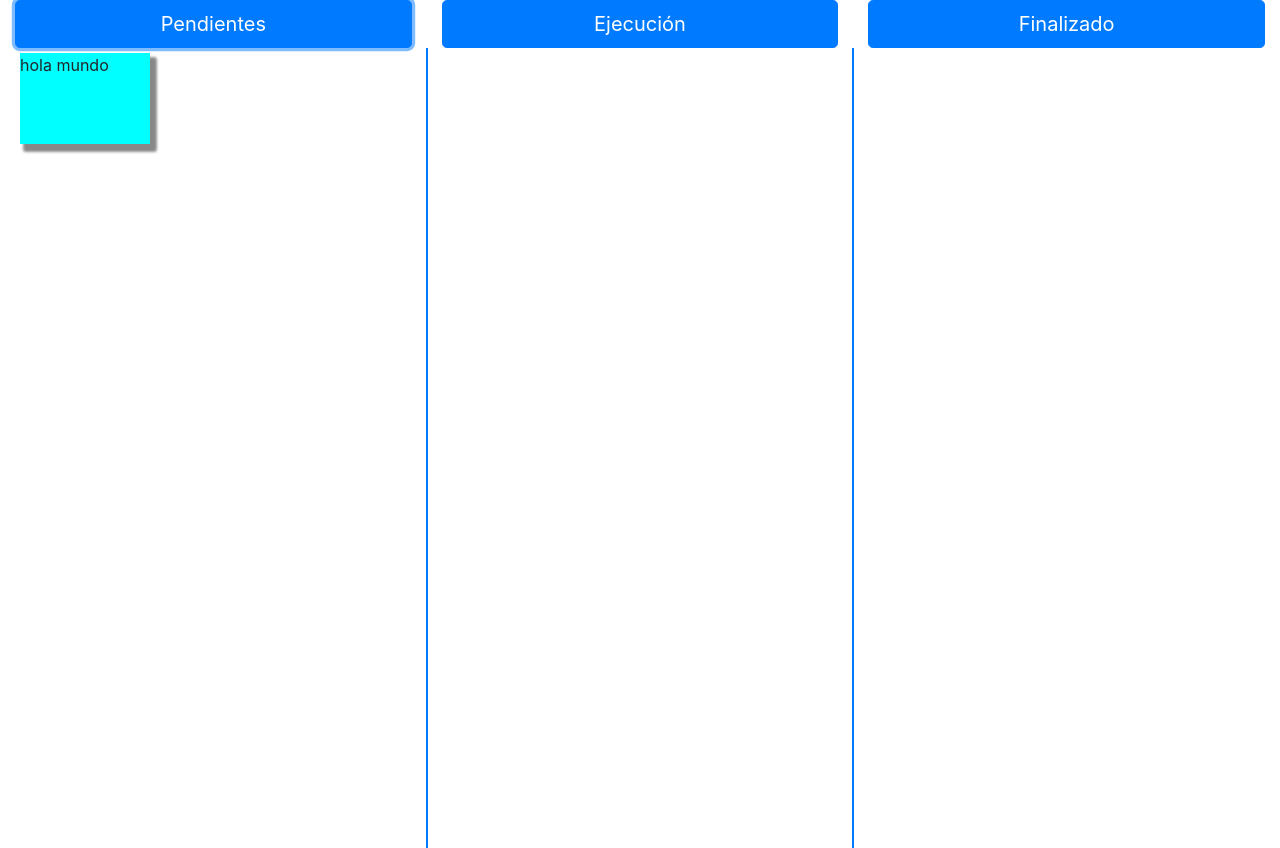
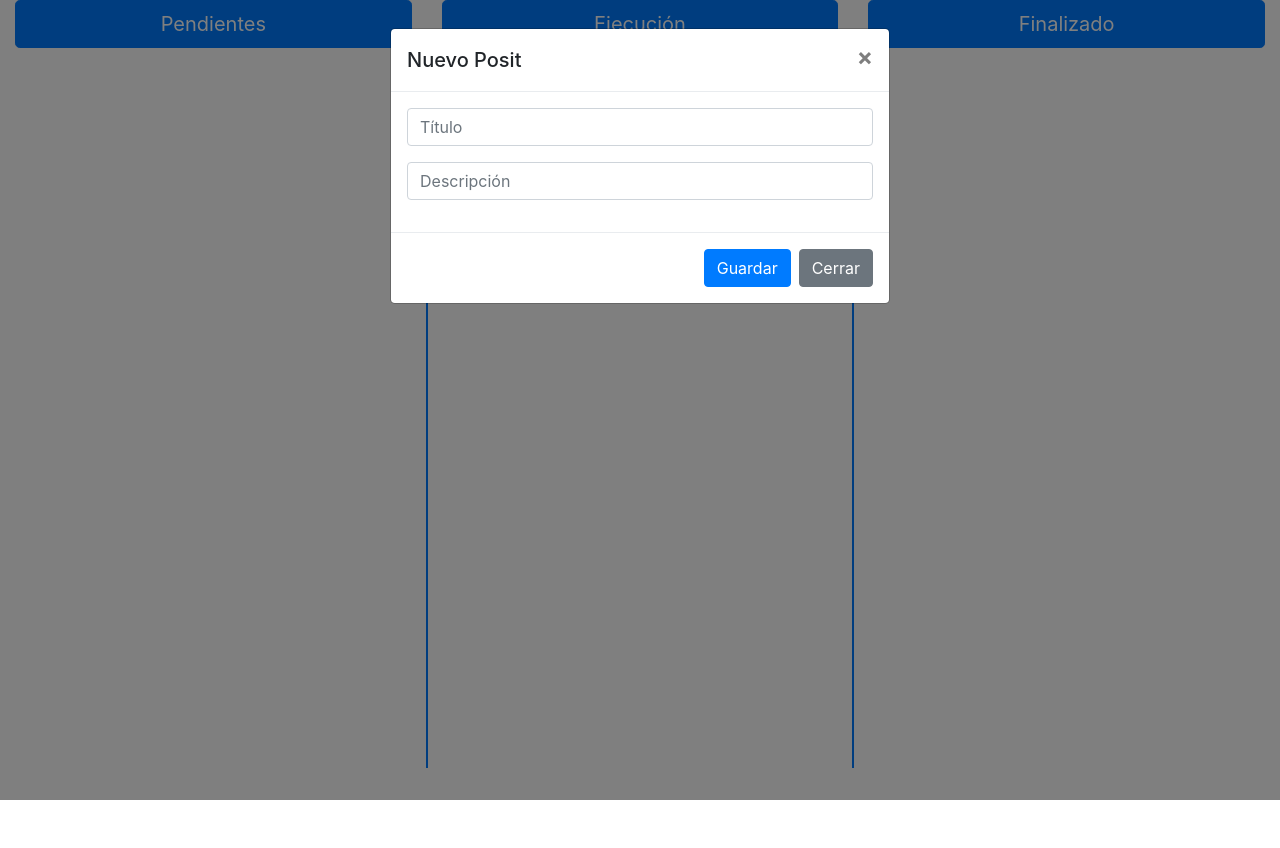
Before and after one commit to lbgutierrez/kanban-js, a plain HTML site: page index.html in a window 1280 px wide. Both pictures are taken after a click on the button "Pendientes". After the commit the page ends 800 px from the top, so only its background shows below. Drawn offline with Linux system fonts and the light colour scheme.

Commit message:
se agregan validaciones, sombras en los posit, modifica desplazamiento

```diff
--- a/index.html
+++ b/index.html
@@ -19,9 +19,11 @@
 			-moz-user-select: none;
 			-ms-user-select: none;
 			user-select: none;
-			box-shadow: 5px 6px 3px 1px #888888;
+			padding: 2px;
+			box-shadow: 0 0 5px #888;
 			z-index:1;
 		}
+		.lines {min-height: 90%;}
 	</style>
 
 </head>
@@ -30,7 +32,7 @@
 	<div class="container-fluid h-100">
 		<div class="row">
 			<div class="col-4 text-center">
-				<button type="button" class="btn btn-primary btn-lg btn-block" onclick="addPosit('pendientes')">Pendientes</button>
+				<button type="button" class="btn btn-primary btn-lg btn-block" data-toggle="modal" data-target="#modal">Pendientes</button>
 			</div>
 			<div class="col-4 text-center">
 				<button type="button" class="btn btn-primary btn-lg btn-block">Ejecución</button>
@@ -39,17 +41,46 @@
 				<button type="button" class="btn btn-primary btn-lg btn-block">Finalizado</button>
 			</div>
 		</div>
-		<div class="row justify-content-center h-100">
-			<div id="id_tab_pendientes" class="col-4 border-right border-primary h-100 d-inline-block pendientes" >
-				<span class="moveable" style="position: absolute;">
-					<span class="moveable__msg">Drag me</span>
-				</span>
-			</div>
-			<div class="col-4 border-right border-left border-primary h-100 d-inline-block">
+		<div class="row justify-content-center lines">
+			<div id="id_tab_pendientes" class="col-4 border-right border-primary d-inline-block pendientes" >
 
 			</div>
-			<div class="col-4 border-left border-primary h-100 d-inline-block">
+			<div class="col-4 border-right border-left border-primary d-inline-block">
 
+			</div>
+			<div class="col-4 border-left border-primary d-inline-block">
+
+			</div>
+		</div>
+	</div>
+
+
+
+	<div id="modal" class="modal" tabindex="-1" role="dialog">
+		<div class="modal-dialog" role="document">
+			<div class="modal-content">
+				<div class="modal-header">
+					<h5 class="modal-title">Nuevo Posit</h5>
+					<button type="button" class="close" data-dismiss="modal" aria-label="Close">
+						<span aria-hidden="true">&times;</span>
+					</button>
+				</div>
+				<div class="modal-body">
+					<div id="err_posit" class="alert alert-danger" role="alert" style="display: none;">
+						Ups! - El Posit ya existe.
+					</div>
+					<p style="display:none;"></p>
+					<div class="input-group mb-3">
+						<input type="text" id="mod_title" class="form-control" placeholder="Título" aria-label="titulo" aria-describedby="basic-addon1">
+					</div>
+					<div class="input-group mb-3">
+						<input type="text" id="mod_desc" class="form-control" placeholder="Descripción" aria-label="descripcion" aria-describedby="basic-addon1">
+					</div>
+				</div>
+				<div class="modal-footer">
+					<button type="button" class="btn btn-primary" onclick="addPosit('pendientes')">Guardar</button>
+					<button type="button" class="btn btn-secondary" data-dismiss="modal">Cerrar</button>
+				</div>
 			</div>
 		</div>
 	</div>
@@ -59,31 +90,85 @@
 	<script src="js/displace/displace.js"></script>
 
 	<script>
-		var el = document.querySelector('.moveable');
-		const LINE_SPACING = 20;
+		var posits = [];
+
+		const LINE_SPACING = 15;
 		const options = {
 			constrain: false,
 			customMove(el, x, y){
-				const left = Math.round(x / LINE_SPACING) * LINE_SPACING;
-				const top = Math.round(y / LINE_SPACING) * LINE_SPACING;
+				const left = Math.round( x / LINE_SPACING ) * LINE_SPACING;
+				const top = Math.round( y / LINE_SPACING ) * LINE_SPACING;
 				el.style.left = left + 'px';
 				el.style.top = top + 'px';
 			},
-			relativeTo: document.querySelector('.container-fluid')
+			relativeTo: document.querySelector( '.container-fluid' )
 		};
-		displacejs(el);
 
-		function addPosit(tab) {
-			var el_tab = null;
-			if ( tab == 'pendientes' ) {
-				el_tab = document.getElementById('id_tab_pendientes');
+		function addPosit( tab ) {
+
+			var el_title = document.getElementById('mod_title');
+			var el_desc = document.getElementById('mod_desc');
+
+			var error = document.getElementById("err_posit");
+
+			if ( posits.indexOf( el_title.value ) < 0 && el_title.value != "" ) {
+				var el_tab = null;
+				if ( tab == 'pendientes' ) {
+					el_tab = document.getElementById('id_tab_pendientes');
+				}
+
+				posit_values = {
+					"id": el_title.value,
+					"title": el_title.value,
+					"description": el_desc.value,
+					"className": "moveable",
+					"left": "0px",
+					"top":"0px"
+				};
+
+				var posit = document.createElement('span');
+				posit.id = posit_values.id;
+				posit.innerHTML = posit_values.title;
+				posit.className = posit_values.className;
+				posit.style.left = posit_values.left;
+				posit.style.top = posit_values.top;
+
+				el_tab.appendChild( posit );
+				displacejs( posit, options );
+
+				posits.push(el_title.value);
+
+				el_title.value = "";
+				el_desc.value = "";
+				$('#modal').modal('hide');
+
+				cleanError();
+			} else {
+				if( el_title.value == "" ) {
+					error.innerHTML = "Ups! - El titulo del posit no puede estar en blanco.";
+				}
+				if ( posits.indexOf( el_title.value ) > 0 ) {
+					error.innerHTML = "Ups! - El Posit ya existe.";
+				}
+				error.style.display = "block";
 			}
+		}
 
-			var posit = document.createElement('span');
-			posit.innerHTML = "hola mundo";
-			posit.className='moveable';
-			el_tab.appendChild(posit);
-			displacejs(posit, options);
+		function cleanError() {
+			var error = document.getElementById("err_posit");
+			error.style.display = "none";
+		}
+
+		function getPositionPosit( posit_id ) {
+			var posit = document.getElementById( posit_id );
+			var x = posit.style.left;
+			var y = posit.style.top;
+			var position = [x,y];
+			return position;
+		}
+
+		function savePosit( posit_obj ) {
+
 		}
 	</script>
 </body>
```
